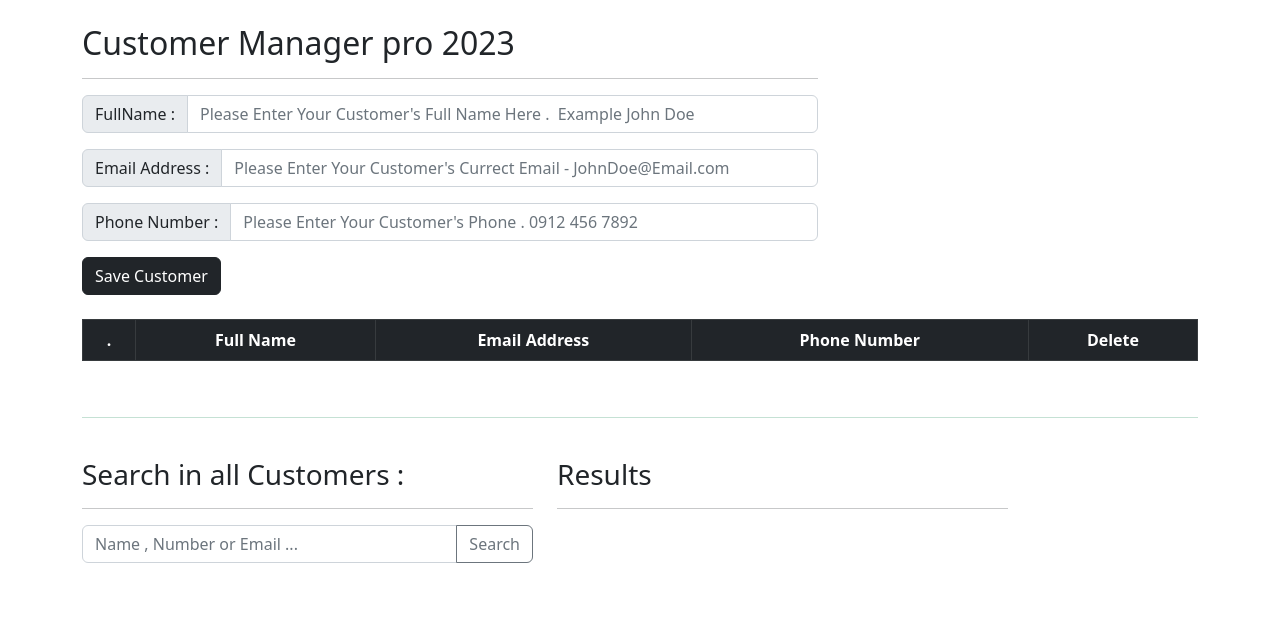
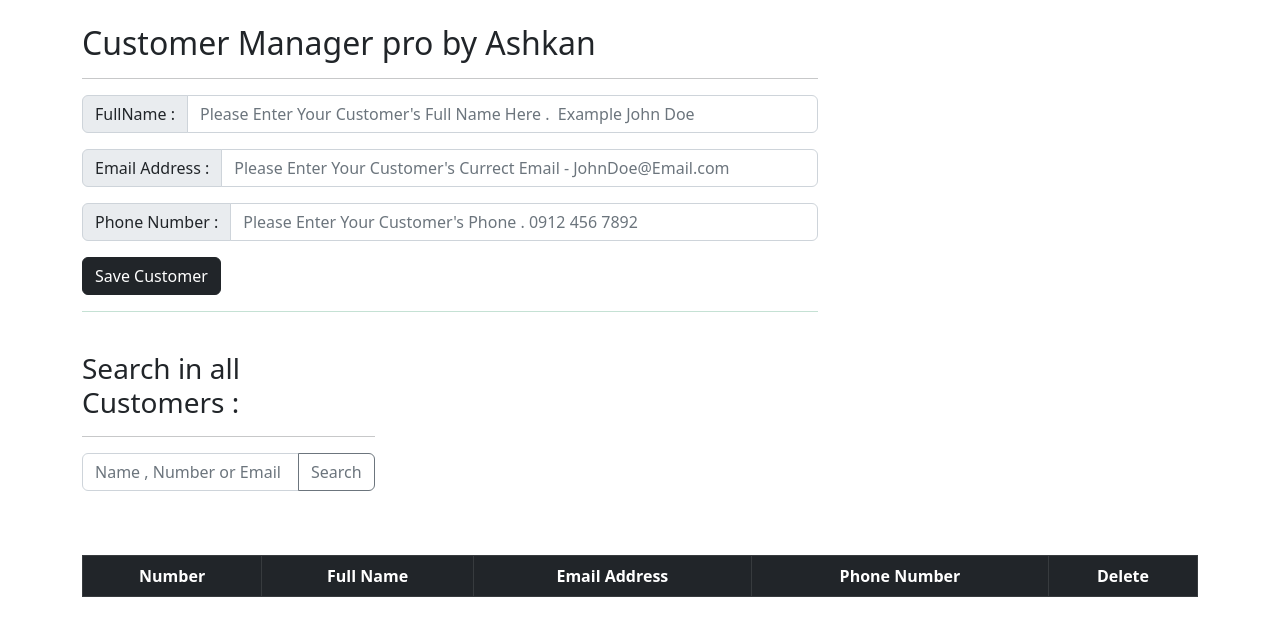
Before and after one commit to ashkanjaycob/CustomerSaver, a plain HTML site: page index.html in a window 1280 px wide. Drawn offline with Linux system fonts and the light colour scheme.

Commit message:
SearchBox Added

```diff
--- a/index.html
+++ b/index.html
@@ -15,7 +15,7 @@
     <div class="container">
         <div class="row d-flex align-items-center justify-content-between">
             <div inputmode="numeric" minlength="8" class="inputs my-4 col-12 col-md-8 ">
-                <h2>Customer Manager pro 2023</h2>
+                <h2>Customer Manager pro by Ashkan</h2>
                 <hr>
                 <form id="form">
                     <div class="input-group mb-3">
@@ -38,7 +38,18 @@
                     </div>
 
                     <button id="submitBtn" type="submit" class="btn btn-dark">Save Customer</button>
-
+                    <br><hr class="text-success">
+                    <div class="row">
+                        <div class="serachbox  my-4 col-12 col-md-5">
+                            <h3>Search in all Customers : </h3>
+                            <hr>
+                            <div class="input-group mb-3">
+                                <input id="search" type="text" class="form-control" placeholder="Name , Number or Email ..."
+                                    aria-label="Recipient's username" aria-describedby="button-addon2">
+                                <button class="btn btn-outline-secondary" type="button" id="button-addon2">Search</button>
+                            </div>
+                        </div>
+                    </div>
                 </form>
             </div>
         </div>
@@ -47,7 +58,7 @@
                 <table id="table" class="table table-hover text-center table-light table-bordered">
                     <thead class="table-dark">
                         <tr>
-                            <th scope="col">.</th>
+                            <th scope="col">Number</th>
                             <th scope="col">Full Name</th>
                             <th scope="col">Email Address</th>
                             <th scope="col">Phone Number</th>
@@ -58,28 +69,6 @@
 
                     </tbody>
                 </table>
-            </div>
-        </div>
-        <br><hr class="text-success">
-        <div class="row">
-            <div class="serachbox  my-4 col-12 col-md-5">
-                <h3>Search in all Customers : </h3>
-                <hr>
-                <div class="input-group mb-3">
-                    <input type="text" class="form-control" placeholder="Name , Number or Email ..."
-                        aria-label="Recipient's username" aria-describedby="button-addon2">
-                    <button class="btn btn-outline-secondary" type="button" id="button-addon2">Search</button>
-                </div>
-
-            </div>
-
-            <div class="serachbox  my-4 col-12 col-md-5">
-                <h3>Results</h3>
-                <hr>
-                <div class="mb-3">
-
-                </div>
-
             </div>
         </div>
 
--- a/script.js
+++ b/script.js
@@ -77,18 +77,23 @@ $(document).ready(function () {
 
   // Delete button activition
   let deletBtns = $(".DelI");
-
-  // deletBtns.click(function hideParent() {
-  // });
-
   $(function () {
     deletBtns.click(function () {
       $(this).parent().hide();
       localStorage.setItem("dataCustomer", TableBody.html());
+      Num--;
+      localStorage.setItem("CustomerNum", Num);
       return false;
     });
   });
 
+  // searchbox code
+  $("#search").on("keyup", function() {
+    var value = $(this).val().toLowerCase();
+    $("#TableBody tr").filter(function() {
+      $(this).toggle($(this).text().toLowerCase().indexOf(value) > -1)
+    });
+  });
 
 });
 
```
